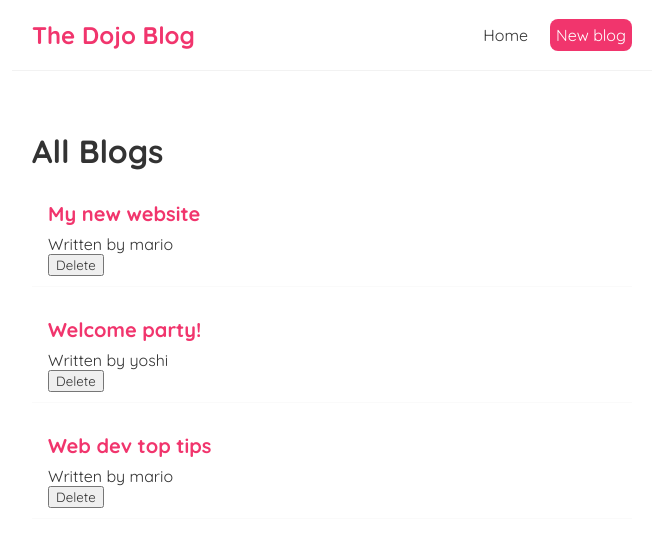
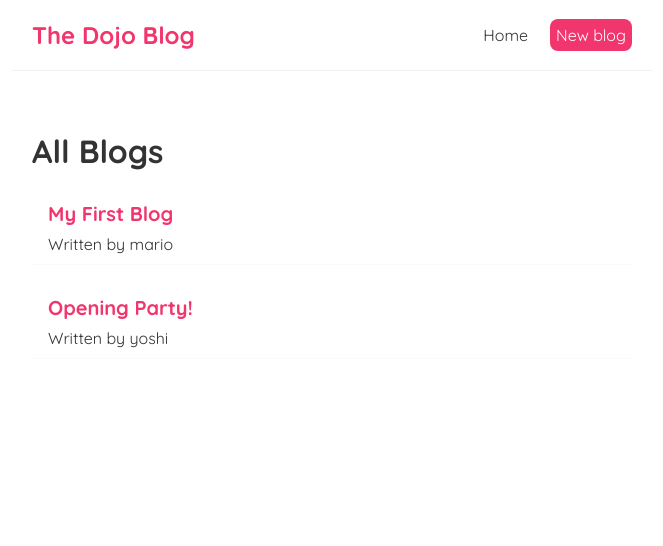
Before and after one commit to Shin-sibainu/Dojo-Blog-with-React, a React (Create React App) app: page / in a window 1280 px wide. Shown: the top 546 px of the page, without its empty margins (308-971 px from the left). Built offline with nearby package versions, Linux system fonts and the light colour scheme; data requests are answered from the project's data file.

Commit message:
fetch funtion and cutomfuck is added. got some data from jsonserver

```diff
--- a/src/BlogList.js
+++ b/src/BlogList.js
@@ -1,6 +1,6 @@
 import React from "react";
 
-const BlogList = ({ blogs, title, onClickDelete }) => {
+const BlogList = ({ blogs, title }) => {
   return (
     <div className="blog-list">
       <h1>{title}</h1>
@@ -8,7 +8,6 @@
         <div className="blog-preview" key={blog.id}>
           <h2>{blog.title}</h2>
           <p>Written by {blog.author}</p>
-          <button onClick={() => onClickDelete(blog.id)}>Delete</button>
         </div>
       ))}
     </div>
--- a/src/Home.js
+++ b/src/Home.js
@@ -1,40 +1,18 @@
-import React, { useState, useEffect } from "react";
 import BlogList from "./BlogList";
+import useFetch from "./useFetch";
 
 const Home = () => {
-  const [blogs, setBlog] = useState([
-    {
-      title: "My new website",
-      body: "lorem ipsum...",
-      author: "mario",
-      id: 1,
-    },
-    {
-      title: "Welcome party!",
-      body: "lorem ipsum...",
-      author: "yoshi",
-      id: 2,
-    },
-    {
-      title: "Web dev top tips",
-      body: "lorem ipsum...",
-      author: "mario",
-      id: 3,
-    },
-  ]);
-
-  const onClickDelete = (id) => {
-    const newBlogs = blogs.filter((blog) => blog.id !== id);
-    setBlog(newBlogs);
-  };
-
-  useEffect(() => {
-    console.log("useEffect ran");
-  }, []);
+  const {
+    data: blogs,
+    isPending,
+    error,
+  } = useFetch("http://localhost:8000/blogs");
 
   return (
     <div className="home">
-      <BlogList blogs={blogs} title="All Blogs" onClickDelete={onClickDelete} />
+      {error && <div>dont find some data.</div>}
+      {isPending && <div>Loading...</div>}
+      {blogs && <BlogList blogs={blogs} title="All Blogs" />}
     </div>
   );
 };
--- /dev/null
+++ b/src/useFetch.js
@@ -0,0 +1,26 @@
+import { useState, useEffect } from "react";
+
+const useFetch = (url) => {
+  const [data, setData] = useState(null);
+  const [isPending, setPending] = useState(true);
+  const [error, setError] = useState(null);
+
+  useEffect(() => {
+    fetch(url)
+      .then((response) => {
+        return response.json();
+      })
+      .then((data) => {
+        setData(data);
+        setPending(false);
+      })
+      .catch((e) => {
+        console.log(e);
+        setError(e.message);
+      });
+  }, []);
+
+  return { data, isPending, error };
+};
+
+export default useFetch;
```
